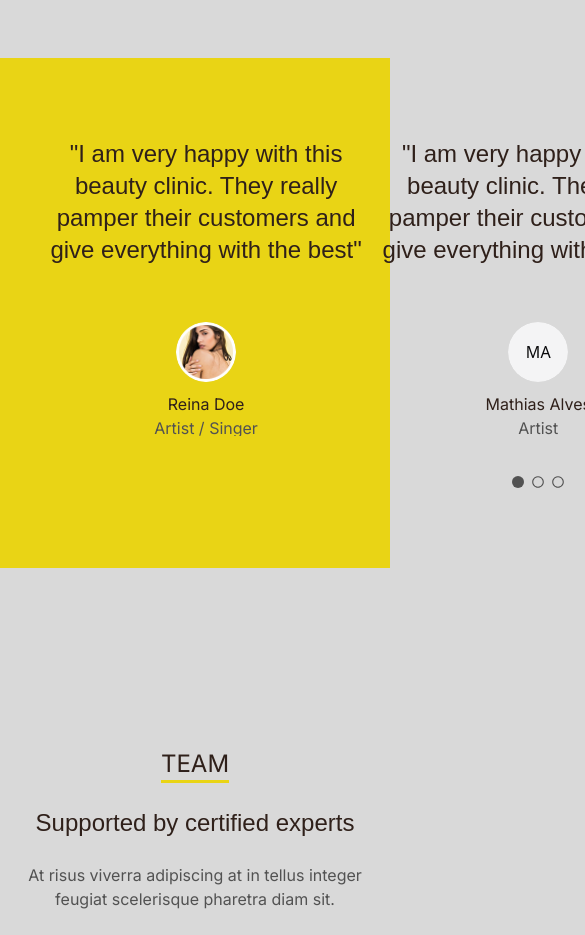
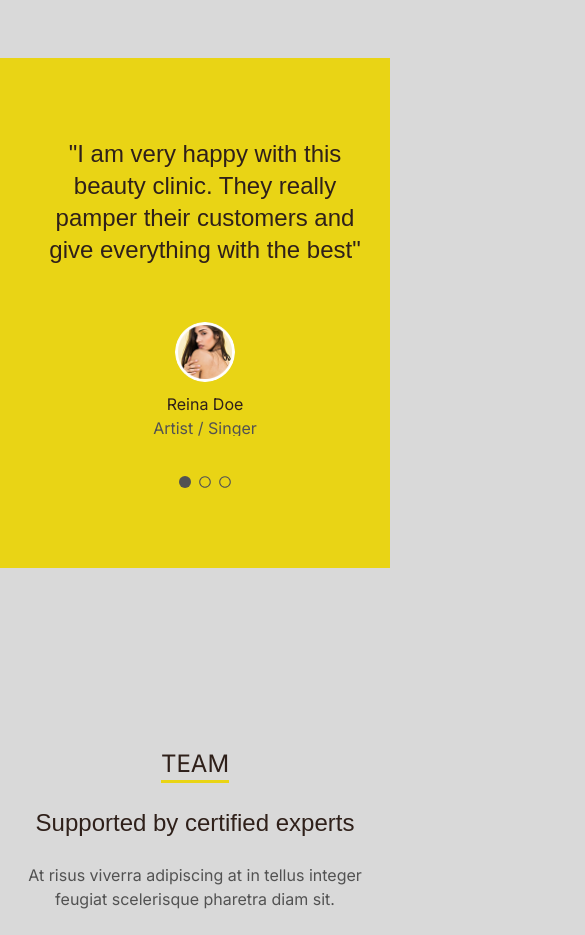
Before and after one commit to Luiz-Althman/beauty-clinic, a Next.js app: page / in a window 390 px wide. Shown: the part 3840-4775 px from the top of the page, 585 px wide, since content can reach past the window. Built offline with nearby package versions, Linux system fonts and the light colour scheme; a web font is replaced by a local one.

Commit message:
Fix: Slider in feedbacks

```diff
--- a/src/components/sectionFeedback/feedbacks/index.tsx
+++ b/src/components/sectionFeedback/feedbacks/index.tsx
@@ -14,7 +14,7 @@ export function Feedbacks() {
     const [currentSlide, setCurrentSlide] = useState(0);
     const [sliderRef, instanceRef] = useKeenSlider<HTMLDivElement>({
         loop: true,
-        slides: { perView: 1 },
+        slides: { perView: 1, spacing: 10 },
         slideChanged(slider) {
             setCurrentSlide(slider.track.details.rel);
         },
@@ -29,7 +29,10 @@ export function Feedbacks() {
                 <ChevronLeft size={42} />
             </button>
 
-            <div ref={sliderRef} className="keen-slider md:w-full w-[350px] ">
+            <div
+                ref={sliderRef}
+                className="keen-slider md:max-w-[766px] max-w-[330px]"
+            >
                 {feedbacks.map((feedback) => {
                     const name = feedback.name.split(' ');
                     const firstName = name[0]?.[0] || '';
@@ -77,7 +80,11 @@ export function Feedbacks() {
                 {feedbacks.map((_, index) => (
                     <button
                         key={index}
-                        onClick={() => instanceRef.current?.moveToIdx(index)}
+                        onClick={() =>
+                            instanceRef.current?.moveToIdx(index, true, {
+                                duration: 1000,
+                            })
+                        }
                         className="text-gray-400 hover:text-gray-600 transition"
                     >
                         {currentSlide === index ? (
```
